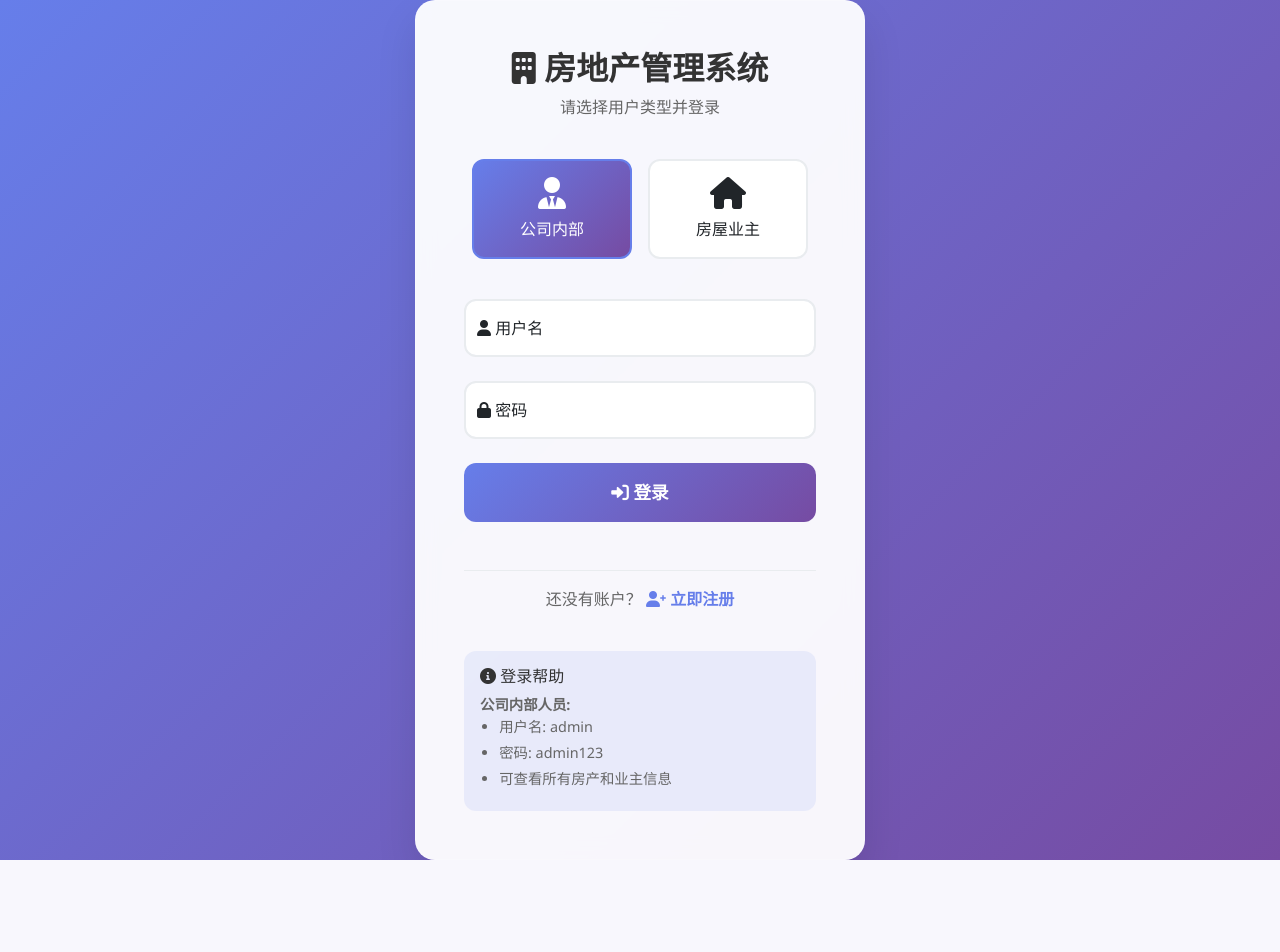
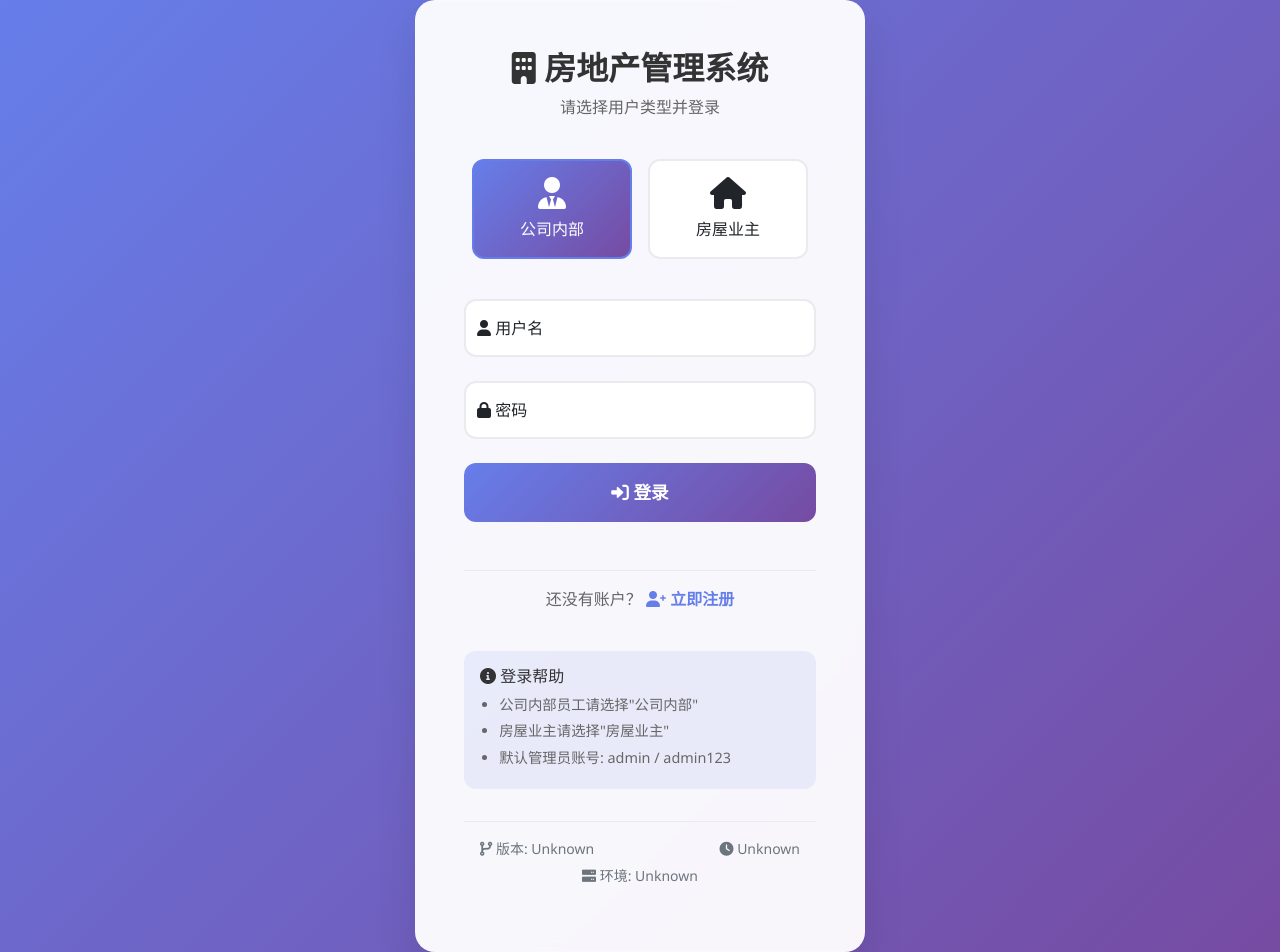
Before and after one commit to gaw008/real-estate-management, a Python web app: template templates/login.html in a window 1280 px wide. Before the commit the page ends 860 px from the top, so only its background shows below. Run offline with Jinja, Linux system fonts and the light colour scheme; the template is opened without the code that fills it, so the values that code supplies are empty.

Commit message:
增加登录界面版本信息显示功能 - 用于诊断Render部署版本同步问题

```diff
--- a/templates/login.html
+++ b/templates/login.html
@@ -141,6 +141,25 @@
         .help-text li {
             margin-bottom: 0.3rem;
         }
+
+        .version-info {
+            margin-top: 2rem;
+            padding: 1rem;
+            border-top: 1px solid #e9ecef;
+        }
+
+        .version-info .d-flex {
+            justify-content: space-between;
+            align-items: center;
+        }
+
+        .version-info small {
+            color: #666;
+        }
+
+        .version-info .text-center {
+            text-align: center;
+        }
     </style>
 </head>
 <body>
@@ -208,21 +227,30 @@
         <!-- 帮助信息 -->
         <div class="help-text">
             <h6><i class="fas fa-info-circle"></i> 登录帮助</h6>
-            <div id="admin-help">
-                <strong>公司内部人员:</strong>
-                <ul>
-                    <li>用户名: admin</li>
-                    <li>密码: admin123</li>
-                    <li>可查看所有房产和业主信息</li>
-                </ul>
+            <ul>
+                <li>公司内部员工请选择"公司内部"</li>
+                <li>房屋业主请选择"房屋业主"</li>
+                <li>默认管理员账号: admin / admin123</li>
+            </ul>
+        </div>
+
+        <!-- 版本信息 -->
+        <div class="version-info">
+            <div class="d-flex justify-content-between align-items-center">
+                <small class="text-muted">
+                    <i class="fas fa-code-branch"></i>
+                    版本: {{ version_info.version if version_info else 'Unknown' }}
+                </small>
+                <small class="text-muted">
+                    <i class="fas fa-clock"></i>
+                    {{ version_info.last_update if version_info else 'Unknown' }}
+                </small>
             </div>
-            <div id="owner-help" style="display: none;">
-                <strong>房屋业主:</strong>
-                <ul>
-                    <li>用户名: owner_[您的业主ID]</li>
-                    <li>密码: 手机号后4位或123456</li>
-                    <li>可查看自己的房产和收入明细</li>
-                </ul>
+            <div class="text-center mt-1">
+                <small class="text-muted">
+                    <i class="fas fa-server"></i>
+                    环境: {{ version_info.environment if version_info else 'Unknown' }}
+                </small>
             </div>
         </div>
     </div>
```
Also changed, not shown: real_estate_web.py (+23 -7 lines), templates/login_multilang.html (+41 -2 lines).
